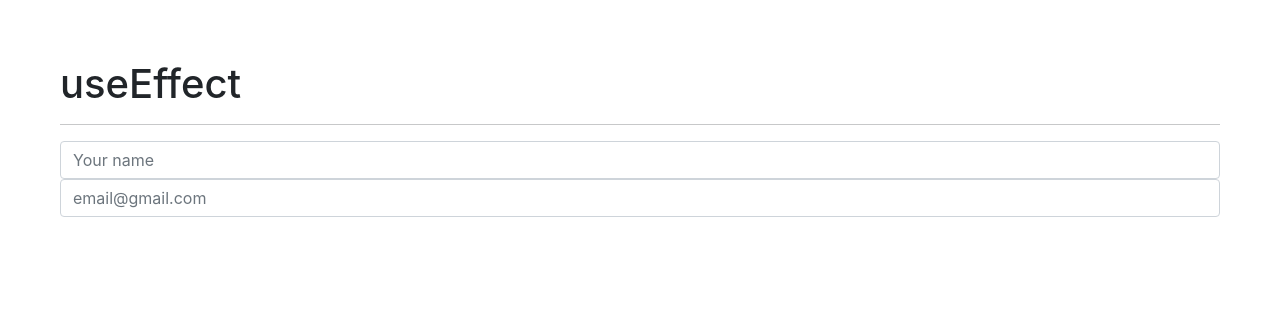
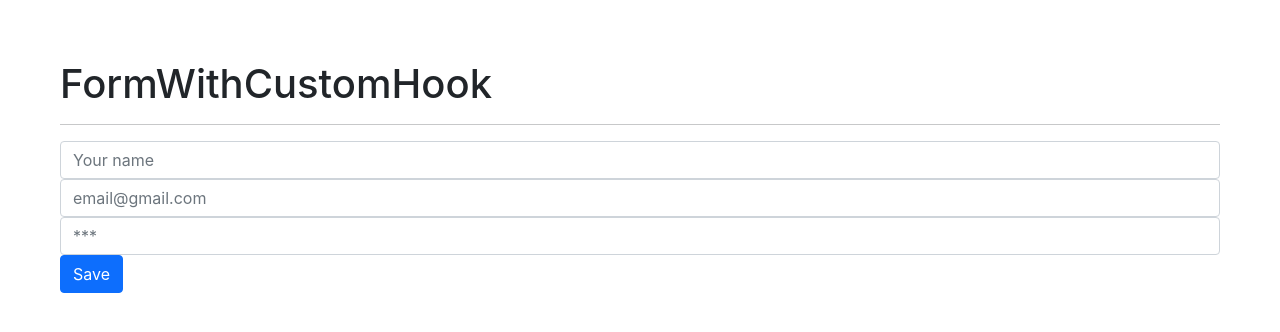
Before and after one commit to CarupanoDev/hooks-app, a React (Vite) app: page / in a window 1280 px wide. Shown: the top 332 px of the page. Built offline with nearby package versions, Linux system fonts and the light colour scheme.

Commit message:
111. Form with custom Hook

```diff
--- a/src/components/01-useState/CounterWithCustomHook.tsx
+++ b/src/components/01-useState/CounterWithCustomHook.tsx
@@ -1,4 +1,4 @@
-import {useCounter} from "../../hooks/01-useState/useCounter"
+import {useCounter} from "../../hooks/useCounter"
 import './counter.css'
 
 export const CounterWithCustomHook = () => {
--- /dev/null
+++ b/src/components/02-useEffect/FormWithCustomHook.tsx
@@ -0,0 +1,74 @@
+import './effects.css'
+import { useForm } from "../../hooks/useForm"
+import { useEffect } from "react"
+
+export const FormWithCustomHook = () => {
+
+  const [formValues, handleInputChange] = useForm({
+    name: '',
+    email: '',
+    password: ''
+  })
+
+  const {name, email, password} = formValues
+
+  useEffect(() => {
+    console.log('email changed')
+  })
+
+  const handleSubmit = (e) => {
+    e.preventDefault()
+
+    console.log(formValues)
+  }
+
+
+  return (
+    <form onSubmit={handleSubmit}>
+      <h1>FormWithCustomHook</h1>
+      <hr/>
+
+      <div className="form-group">
+        <input
+          type="text"
+          name="name"
+          className="form-control"
+          placeholder="Your name"
+          autoComplete="off"
+          value={name}
+          onChange={handleInputChange}
+        />
+      </div>
+
+      <div className="form-group">
+        <input
+          type="text"
+          name="email"
+          className="form-control"
+          placeholder="email@gmail.com"
+          autoComplete="off"
+          value={email}
+          onChange={handleInputChange}
+        />
+      </div>
+
+      <div className="form-group">
+        <input
+          type="password"
+          name="password"
+          className="form-control"
+          placeholder="***"
+          value={password}
+          onChange={handleInputChange}
+        />
+      </div>
+
+      <button
+        type="submit"
+        className="btn btn-primary"
+      >Save
+      </button>
+
+    </form>
+  )
+}
--- a/src/hooks/02-useEffect/SimpleForm.tsx
+++ b/src/components/02-useEffect/SimpleForm.tsx
@@ -11,15 +11,15 @@
   const {name, email} = formState
 
   useEffect(() => {
-    console.log('Hey!')
+    // console.log('Hey!')
   }, [])
 
   useEffect(() => {
-    console.log('The formState changed!')
+    // console.log('The formState changed!')
   }, [formState])
 
   useEffect(() => {
-    console.log('The email changed!')
+    // console.log('The email changed!')
   }, [email])
 
   const handleInputChange = ({ target }: ChangeEvent<HTMLInputElement>) => {
--- /dev/null
+++ b/src/hooks/useForm.tsx
@@ -0,0 +1,14 @@
+import { ChangeEvent, useState } from "react"
+
+export const useForm = (initialState = {}) => {
+  const [values, setValues] = useState(initialState)
+
+  const handleInputChange = ({ target }) => {
+    setValues({
+      ...values,
+      [target.name]: target.value
+    })
+  }
+
+  return [ values, handleInputChange]
+}
--- a/src/main.tsx
+++ b/src/main.tsx
@@ -5,11 +5,12 @@
 // import { HookApp } from "./HookApp"
 // import { CounterApp } from "./components/01-useState/CounterApp"
 // import { CounterWithCustomHook } from "./components/01-useState/CounterWithCustomHook"
-import { SimpleForm } from "./hooks/02-useEffect/SimpleForm"
+// import { SimpleForm } from "./hooks/02-useEffect/SimpleForm"
+import { FormWithCustomHook } from "./components/02-useEffect/FormWithCustomHook"
 
 ReactDOM.render(
   <React.StrictMode>
-    <SimpleForm/>
+    <FormWithCustomHook/>
   </React.StrictMode>,
   document.getElementById('root')
 )
```
Also changed, not shown: src/components/02-useEffect/Message.tsx (renamed from src/hooks/02-useEffect/Message.tsx), src/components/02-useEffect/effects.css (renamed from src/hooks/02-useEffect/effects.css), src/hooks/useCounter.tsx (renamed from src/hooks/01-useState/useCounter.tsx).
